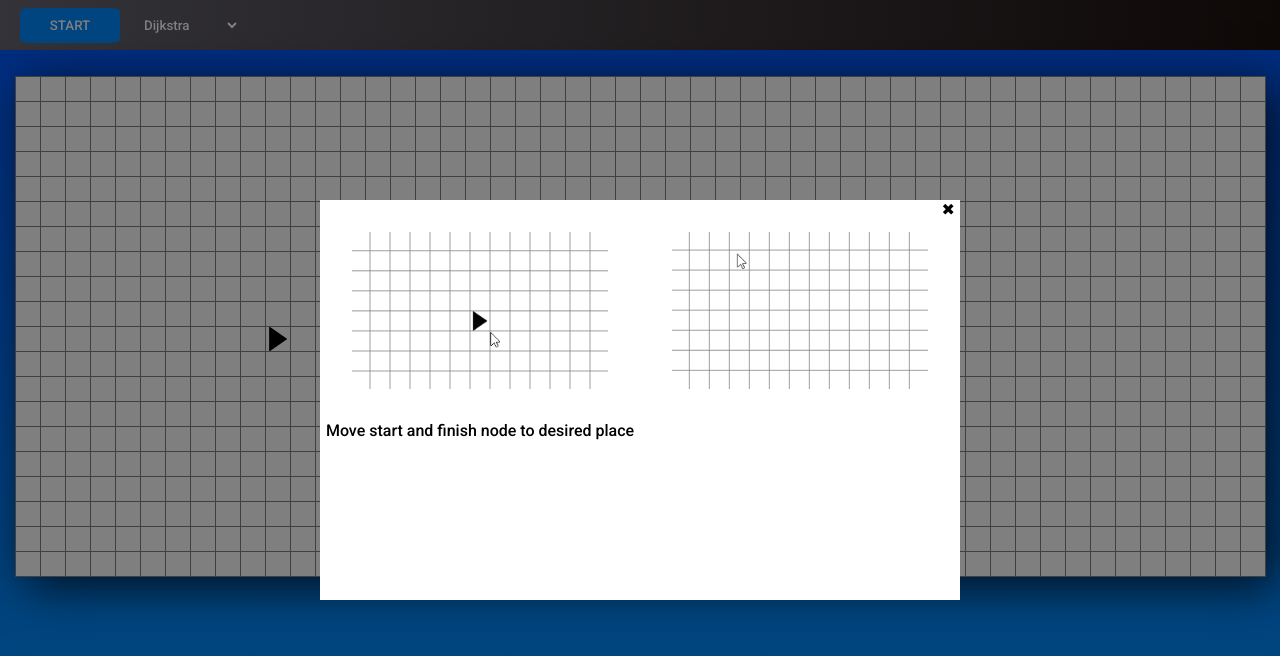
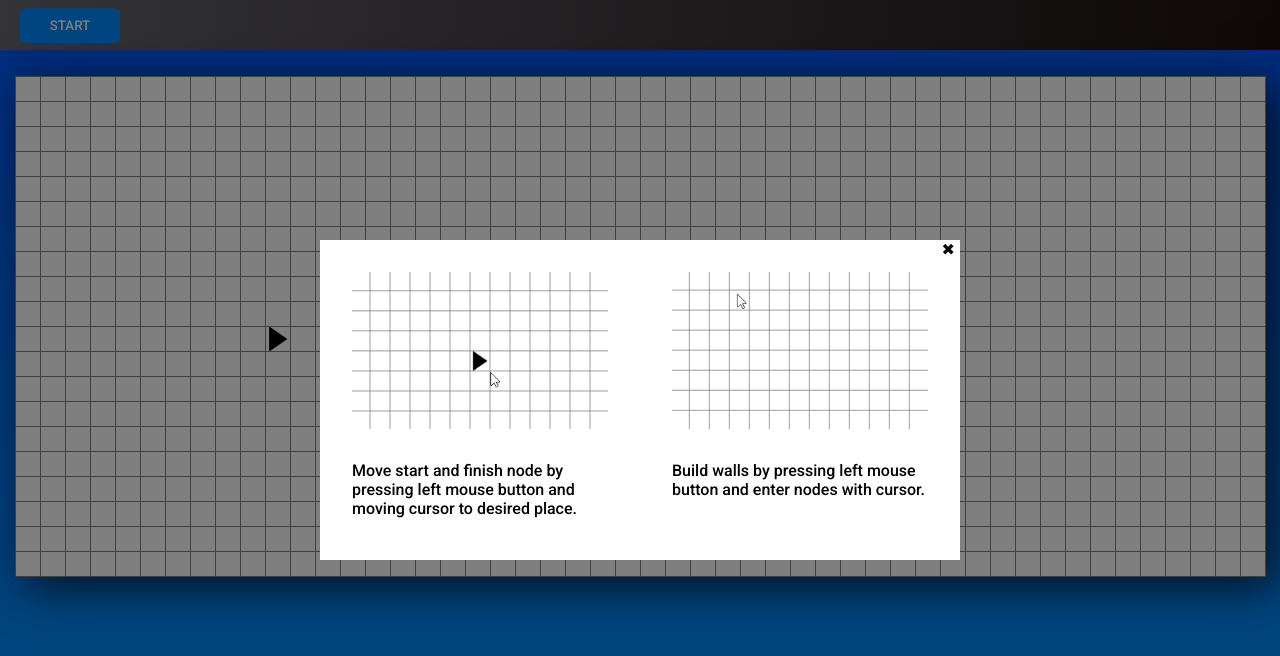
Before and after one commit to RRReact/Algorytmy, a React (Create React App) app: page / in a window 1280 px wide. Shown: the top 656 px of the page. Built offline with nearby package versions, Linux system fonts and the light colour scheme; the HTML template or start-up script is replaced by a standard one.

Commit message:
added tutorial text

```diff
--- a/src/components/Controls/Controls.js
+++ b/src/components/Controls/Controls.js
@@ -61,11 +61,11 @@ const Controls = ({
       <button className="start-button" onClick={handleStartOrResetClick}>
         {startOrReset === "start" ? "START" : "RESET"}
       </button>
-      <select name="" id="">
+      {/* <select name="" id="">
         <option defaultValue value="Dijkstra">
           Dijkstra
         </option>
-      </select>
+      </select> */}
     </nav>
   );
 };
--- a/src/components/Tutorial/Tutorial.css
+++ b/src/components/Tutorial/Tutorial.css
@@ -11,7 +11,7 @@
 .text {
   position: relative;
   width: 50%;
-  height: 50%;
+  height: 40%;
   background-color: white;
 }
 .close {
@@ -41,3 +41,6 @@
   margin: 10% 0;
   width: 80%;
 }
+.card p {
+  width: 80%;
+}
--- a/src/components/Tutorial/Tutorial.js
+++ b/src/components/Tutorial/Tutorial.js
@@ -12,11 +12,18 @@ const Tutorial = ({ setToggleTutorial }) => {
         </p>
         <div className="flex-cards">
           <div className="card">
-            <img src={startGif} alt="" />{" "}
-            <p>Move start and finish node to desired place</p>
+            <img src={startGif} alt="" />
+            <p>
+              Move start and finish node by pressing left mouse button and
+              moving cursor to desired place.
+            </p>
           </div>
           <div className="card">
             <img src={wallsGif} alt="" />
+            <p>
+              Build walls by pressing left mouse button and enter nodes with
+              cursor.
+            </p>
           </div>
         </div>
       </div>
```
